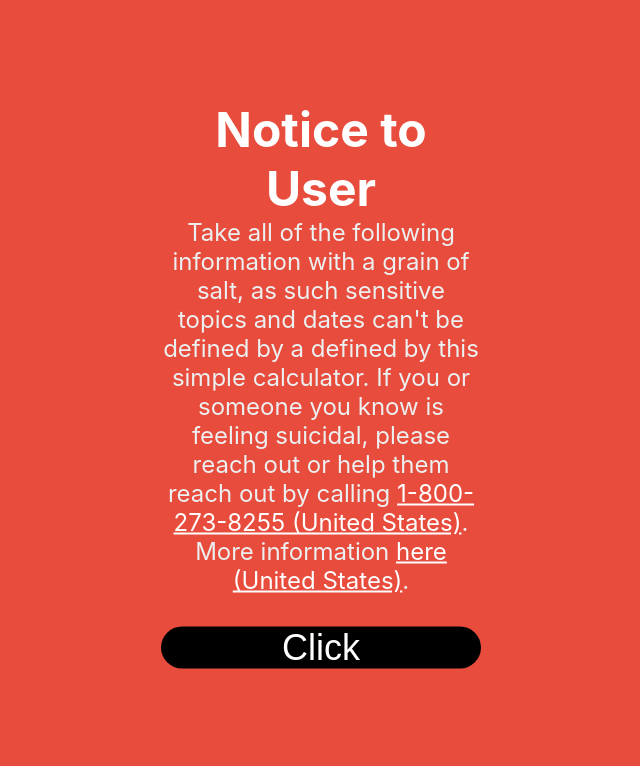
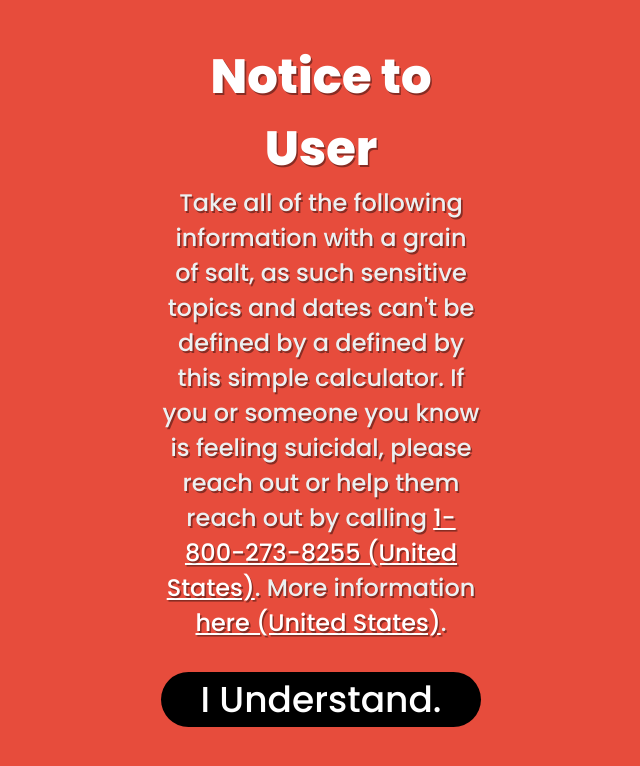
Before and after one commit to VamiqValji/mortality-calculator, a React (Create React App) app: page / in a window 1280 px wide. Shown: the top 766 px of the page, without its empty margins (319-959 px from the left). Built offline with nearby package versions, Linux system fonts and the light colour scheme.

Commit message:
Warning Page // Styling // Efficiency
I finished the warning page and got some basic ideas down of the styling I would like to implement into the website. I also changed around some of the React DOM rendering methods I was previously using, to make the website faster and more snappy.

```diff
--- a/public/index.html
+++ b/public/index.html
@@ -12,6 +12,10 @@
       manifest.json provides metadata used when your web app is installed on a
       user's mobile device or desktop. See https://developers.google.com/web/fundamentals/web-app-manifest/
     -->
+    <link
+    href="https://fonts.googleapis.com/css2?family=Poppins:ital,wght@0,100;0,200;0,300;0,500;0,700;0,800;0,900;1,600&display=swap"
+    rel="stylesheet"
+    />
     <link rel="manifest" href="%PUBLIC_URL%/manifest.json" />
     <!--
       Notice the use of %PUBLIC_URL% in the tags above.
@@ -26,11 +30,12 @@
   </head>
   <body>
     <noscript>You need to enable JavaScript to run this app.</noscript>
+    <div id="warning"></div>
     <div id="root"></div>
     <div id="description"></div>
-    <div id="description2"></div>
+    <!-- <div id="description2"></div>
     <div id="description3"></div>
-    <div id="wisely"></div>
+    <div id="wisely"></div> -->
     <div id="dots"></div>
     <!--
       This HTML file is a template.
--- a/src/App.css
+++ b/src/App.css
@@ -2,12 +2,14 @@
   box-sizing: border-box;
   margin: 0;
   padding: 0;
+  font-family: "Poppins", sans-serif;
 }
 
 :root {
   --red: #e74c3c;
   --grey: #2c3e50;
   --lightWhite: #ecf0f1;
+  --shadow: rgba(0, 0, 0, 0.411);
 }
 
 ::-webkit-scrollbar {
@@ -32,7 +34,8 @@
 #wisely,
 #description,
 #description2,
-#description3 {
+#description3,
+#warning {
   display: flex;
   justify-content: center;
   text-align: center;
@@ -41,7 +44,7 @@
 .dotsContainer {
   display: flex;
   justify-content: center;
-  width: 80%;
+  width: 50%;
   flex-wrap: wrap;
 }
 
@@ -62,6 +65,7 @@
 .warningDiv h1 {
   font-size: 2em;
   color: white;
+  font-weight: 800;
 }
 
 .warningDiv a {
@@ -69,6 +73,7 @@
 }
 
 .warningDiv {
+  z-index: 10;
   position: absolute;
   transform: translate(-50%, -50%);
   top: 50%;
@@ -81,6 +86,7 @@
   color: var(--lightWhite);
   flex-direction: column;
   font-size: 1.5em;
+  text-shadow: var(--shadow) 0.1rem 0.1rem;
 }
 
 .warningDiv button {
@@ -93,6 +99,7 @@
   border: none;
   border-radius: 2rem;
   transition: 0.25s;
+  font-weight: 500;
 }
 
 .warningDiv button:hover {
--- a/src/App.js
+++ b/src/App.js
@@ -12,9 +12,15 @@ function App() {
 
   function Submit(e) {
     e.preventDefault();
-    let input = document.getElementById('birthdayInput');
-    setBirthdate(prev => prev = input.value);
-    setLifeExpectancyYears(prev => prev = document.getElementById("lifeExpectancyYearsInput").value);
+    let lifeEYinput = document.getElementById("lifeExpectancyYearsInput").value;
+    if (lifeEYinput > 1000) {
+      alert("Sorry, the life expectancy limit is capped at 1000 years so you don't break your computer with dots!");
+    }
+    else {
+      setLifeExpectancyYears(prev => prev = lifeEYinput);
+      let input = document.getElementById('birthdayInput');
+      setBirthdate(prev => prev = input.value);
+    }
   }
 
   return (
--- a/src/components/Dots.js
+++ b/src/components/Dots.js
@@ -30,9 +30,9 @@ function Dots({birthdate, lifeExpectancyYears}) {
     if (isNaN(birthMonth) === true || isNaN(birthYear) === true) {
         console.log("Invalid input.");
         ReactDOM.render(<div><b>Please enter a valid input.</b></div>, document.getElementById("description"));
-        ReactDOM.render(<div></div>, document.getElementById("description2"));
-        ReactDOM.render(<div></div>, document.getElementById("description3"));
-        ReactDOM.render(<div></div>, document.getElementById("wisely"));
+        // ReactDOM.render(<div></div>, document.getElementById("description2"));
+        // ReactDOM.render(<div></div>, document.getElementById("description3"));
+        // ReactDOM.render(<div></div>, document.getElementById("wisely"));
 
     } else {
         yearsLived = (currentYear - birthYear)
@@ -49,10 +49,19 @@ function Dots({birthdate, lifeExpectancyYears}) {
             approximateYears ++;
             approximateMonths -= 12;
         }
-        ReactDOM.render(<div>You have lived approximately <b>{monthsLived} months</b>, or <b>{((monthsLived / lifeExpectancyMonths) * 100).toFixed(2)}%</b> of the given life expectancy.</div>, document.getElementById("description"));
-        ReactDOM.render(<div>You will die approximately in <b>{listOfMonths[deathMonth]}</b> of <b>{deathYear}</b>.</div>, document.getElementById("description2"));
-        ReactDOM.render(<div><b>{listOfMonths[deathMonth]}</b> of <b>{deathYear}</b> is in approximately <b>{approximateYears} years</b> and <b>{approximateMonths}</b> months.</div>, document.getElementById("description3"));
-        ReactDOM.render(<div className="wisely"><b>Use your time wisely.</b></div>, document.getElementById("wisely"));
+        // ReactDOM.render(<div>You have lived approximately <b>{monthsLived} months</b>, or <b>{((monthsLived / lifeExpectancyMonths) * 100).toFixed(2)}%</b> of the given life expectancy.</div>, document.getElementById("description"));
+        // ReactDOM.render(<div>You will die approximately in <b>{listOfMonths[deathMonth]}</b> of <b>{deathYear}</b>.</div>, document.getElementById("description2"));
+        // ReactDOM.render(<div><b>{listOfMonths[deathMonth]}</b> of <b>{deathYear}</b> is in approximately <b>{approximateYears} years</b> and <b>{approximateMonths}</b> months.</div>, document.getElementById("description3"));
+        // ReactDOM.render(<div className="wisely"><b>Use your time wisely.</b></div>, document.getElementById("wisely"));
+
+        ReactDOM.render(
+        <div>
+        <div>You have lived approximately <b>{monthsLived} months</b>, or <b>{((monthsLived / lifeExpectancyMonths) * 100).toFixed(2)}%</b> of the given life expectancy.</div>
+        <div>You will die approximately in <b>{listOfMonths[deathMonth]}</b> of <b>{deathYear}</b>.</div>
+        <div><b>{listOfMonths[deathMonth]}</b> of <b>{deathYear}</b> is in approximately <b>{approximateYears} years</b> and <b>{approximateMonths}</b> months.</div>
+        <div className="wisely"><b>Use your time wisely.</b></div>
+        </div>
+        , document.getElementById("description"));
     }
 
     while (i < lifeExpectancyMonths) {
--- a/src/components/Warning.js
+++ b/src/components/Warning.js
@@ -1,30 +1,31 @@
 import React, {useState} from "react";
+import ReactDOM from "react-dom";
 
 function Warning() {
 
     const [toggle, setToggle] = useState(false);
 
-    function toggleActive() {
-    //   if (toggle == false) {
-    //     setToggle(true);
-    //   } else {
-    //     setToggle(false);
-    //   }
-    setToggle((prev) => !prev); // returns opposite
-    }
+    function toggleActive() { setToggle((prev) => !prev); }
 
-    return (
+    if (toggle === false) {
+        ReactDOM.render(
             <div>
                 <div className={toggle ? "" : "warningActive"}>
                     <div className="warningDiv">
                         <h1 className="warningTitle">Notice to User</h1>
                         <div classname="warningText">Take all of the following information with a grain of salt, as such sensitive topics and dates can't be defined by a defined by this simple calculator. If you or someone you know is feeling suicidal, please reach out or help them reach out by calling <a href="https://suicidepreventionlifeline.org/talk-to-someone-now/">1-800-273-8255 (United States)</a>. More information <a href="https://suicidepreventionlifeline.org/">here (United States)</a>.</div>
                         {/* {toggle ? 'active' : ""} MEANS toggle (variable state) class on and off if true, otherwise class is "" (nothing) */}
-                <button className="warningButton" onClick={toggleActive}>Click</button>
+                        <button onClick={toggleActive}>I Understand.</button>
                     </div>
                 </div>
             </div>
-    );
+        , document.getElementById("warning"));
+    }
+    else {
+        ReactDOM.render(<div></div>, document.getElementById("warning"));
+    }
+
+    return (null)
 }
 
 
--- a/src/index.css
+++ b/src/index.css
@@ -1,13 +1,13 @@
 body {
   margin: 0;
-  font-family: -apple-system, BlinkMacSystemFont, 'Segoe UI', 'Roboto', 'Oxygen',
-    'Ubuntu', 'Cantarell', 'Fira Sans', 'Droid Sans', 'Helvetica Neue',
-    sans-serif;
+  font-family: "Poppins", -apple-system, BlinkMacSystemFont, "Segoe UI",
+    "Roboto", "Oxygen", "Ubuntu", "Cantarell", "Fira Sans", "Droid Sans",
+    "Helvetica Neue", sans-serif;
   -webkit-font-smoothing: antialiased;
   -moz-osx-font-smoothing: grayscale;
 }
 
 code {
-  font-family: source-code-pro, Menlo, Monaco, Consolas, 'Courier New',
+  font-family: source-code-pro, Menlo, Monaco, Consolas, "Courier New",
     monospace;
 }
```
Also changed, not shown: 1 other file (tests, documents, lock files or other folders). Lines whose indentation alone changed are shown as unchanged.
